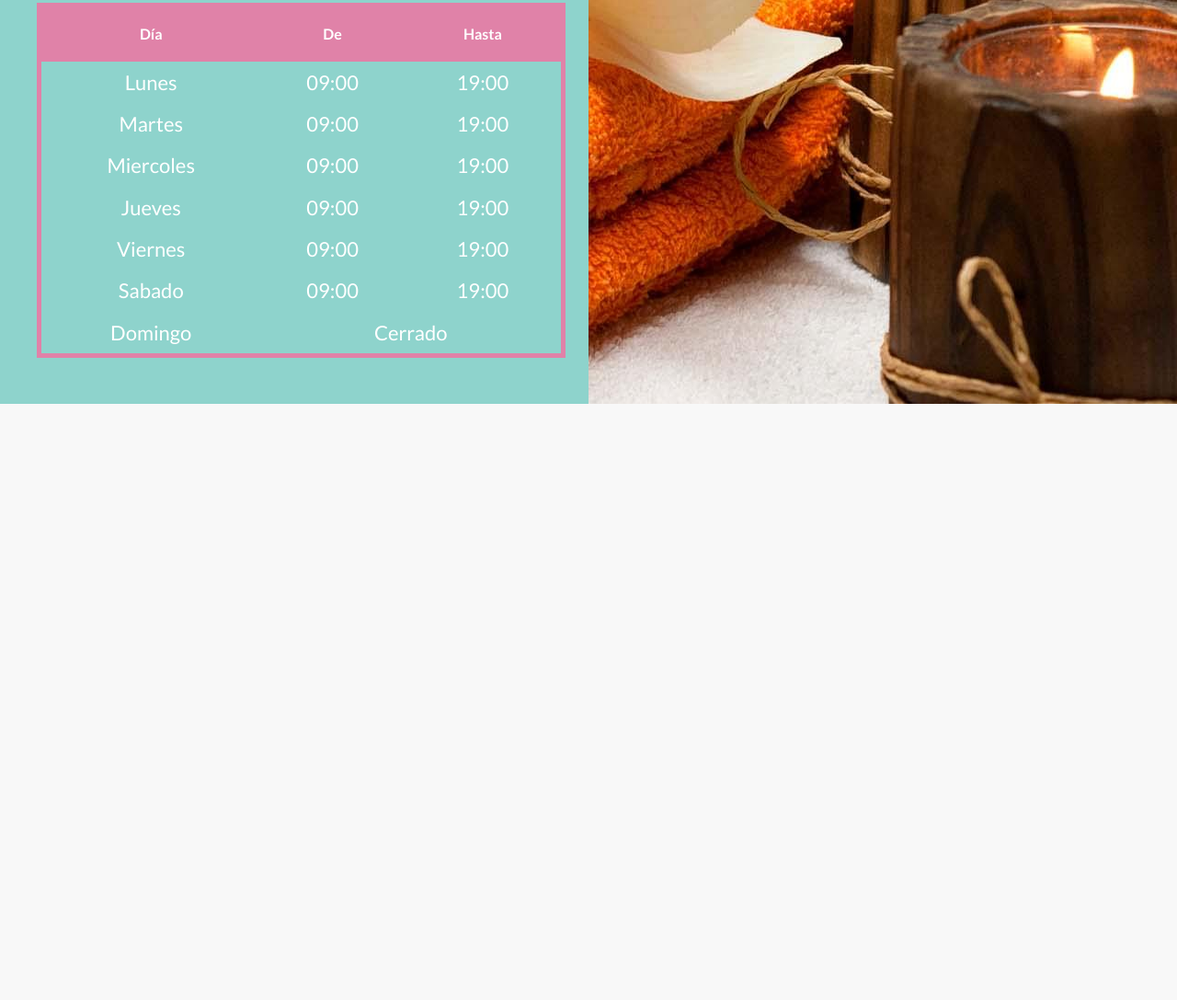
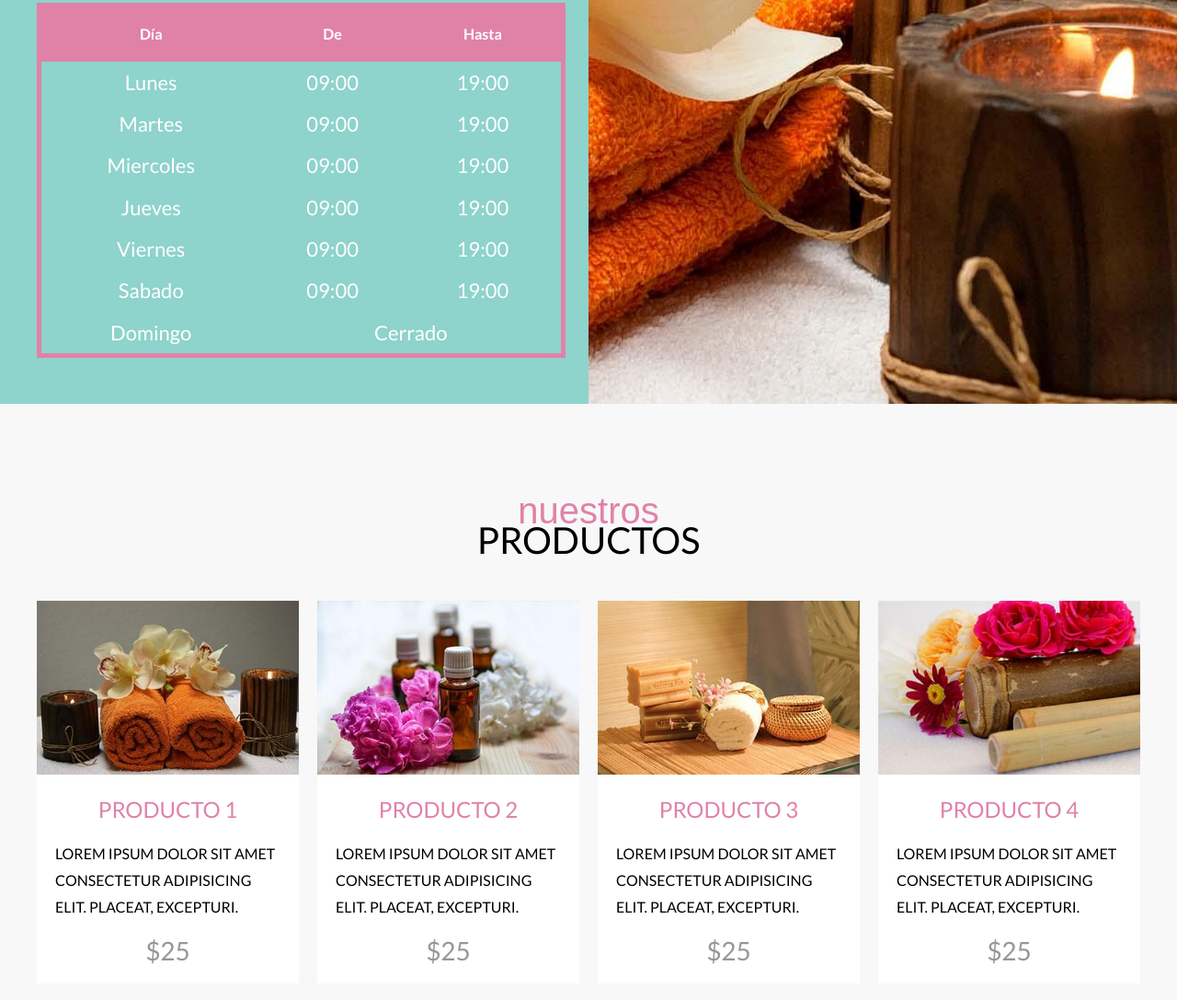
Before and after one commit to Kuro-98/SPA-Website, a website: page index.html in a window 1280 px wide. Shown: the part 2253-3340 px from the top of the page at 92% size. Before the commit the page ends 2692 px from the top, so only its background shows below. Drawn offline with nearby package versions, Linux system fonts and the light colour scheme; a web font is replaced by a local one.

Commit message:
Agregados estilos y contenido para la sección de productos

```diff
--- a/index.html
+++ b/index.html
@@ -165,6 +165,64 @@
             </div>
         </div>
     </section>
+
+    <main class="productos contenedor seccion">
+        <h2 class="productos__heading">Nuestros <span>productos</span></h2>
+
+        <div class="productos__grid">
+            <div class="producto">
+                <div class="producto__mask">
+                    <img class="producto__imagen" src="build/img/producto_01.jpg" alt="imagen producto">
+                </div>
+
+                <div class="producto__contenido">
+                    <h3 class="producto__nombre">Producto 1</h3>
+                    <p class="producto__descripcion">Lorem ipsum dolor sit amet consectetur adipisicing elit. Placeat,
+                        excepturi.</p>
+                    <p class="producto__precio">$25</p>
+                </div>
+            </div>
+
+            <div class="producto">
+                <div class="producto__mask">
+                    <img class="producto__imagen" src="build/img/producto_02.jpg" alt="imagen producto">
+                </div>
+
+                <div class="producto__contenido">
+                    <h3 class="producto__nombre">Producto 2</h3>
+                    <p class="producto__descripcion">Lorem ipsum dolor sit amet consectetur adipisicing elit. Placeat,
+                        excepturi.</p>
+                    <p class="producto__precio">$25</p>
+                </div>
+            </div>
+
+            <div class="producto">
+                <div class="producto__mask">
+                    <img class="producto__imagen" src="build/img/producto_03.jpg" alt="imagen producto">
+                </div>
+
+                <div class="producto__contenido">
+                    <h3 class="producto__nombre">Producto 3</h3>
+                    <p class="producto__descripcion">Lorem ipsum dolor sit amet consectetur adipisicing elit. Placeat,
+                        excepturi.</p>
+                    <p class="producto__precio">$25</p>
+                </div>
+            </div>
+
+            <div class="producto">
+                <div class="producto__mask">
+                    <img class="producto__imagen" src="build/img/producto_04.jpg" alt="imagen producto">
+                </div>
+
+                <div class="producto__contenido">
+                    <h3 class="producto__nombre">Producto 4</h3>
+                    <p class="producto__descripcion">Lorem ipsum dolor sit amet consectetur adipisicing elit. Placeat,
+                        excepturi.</p>
+                    <p class="producto__precio">$25</p>
+                </div>
+            </div>
+        </div>
+    </main>
 </body>
 
 </html>
--- a/src/scss/ui/contenido/_productos.scss
+++ b/src/scss/ui/contenido/_productos.scss
@@ -1,2 +1,57 @@
 @use 'base/variables' as v;
 @use 'base/mixins' as m;
+
+.productos {
+	&__heading {
+		@include m.headingCursiva;
+		margin-bottom: 5rem;
+	}
+
+	&__grid {
+		@include m.grid(1, 2rem);
+
+		@include m.tablet {
+			@include m.grid(2, 2rem);
+		}
+
+		@include m.desktop {
+			@include m.grid(4, 2rem);
+		}
+	}
+}
+
+.producto {
+	&__contenido {
+		background-color: v.$blanco;
+		padding: 2rem;
+	}
+
+	&__mask {
+		overflow: hidden;
+	}
+	&__imagen {
+		width: 100%;
+		transition-property: transform;
+		transition-duration: 0.3s;
+		&:hover {
+			transform: scale(1.2);
+		}
+	}
+	&__nombre {
+		@include m.heading;
+		font-size: 2.4rem;
+		color: v.$secundario;
+	}
+
+	&__descripcion {
+		font-size: 1.6rem;
+		text-transform: uppercase;
+		line-height: 1.8;
+	}
+	&__precio {
+		text-align: center;
+		color: v.$gris;
+		font-size: 2.8rem;
+		margin: 0;
+	}
+}
```
Also changed, not shown: build/css/app.css, 1 other file.
